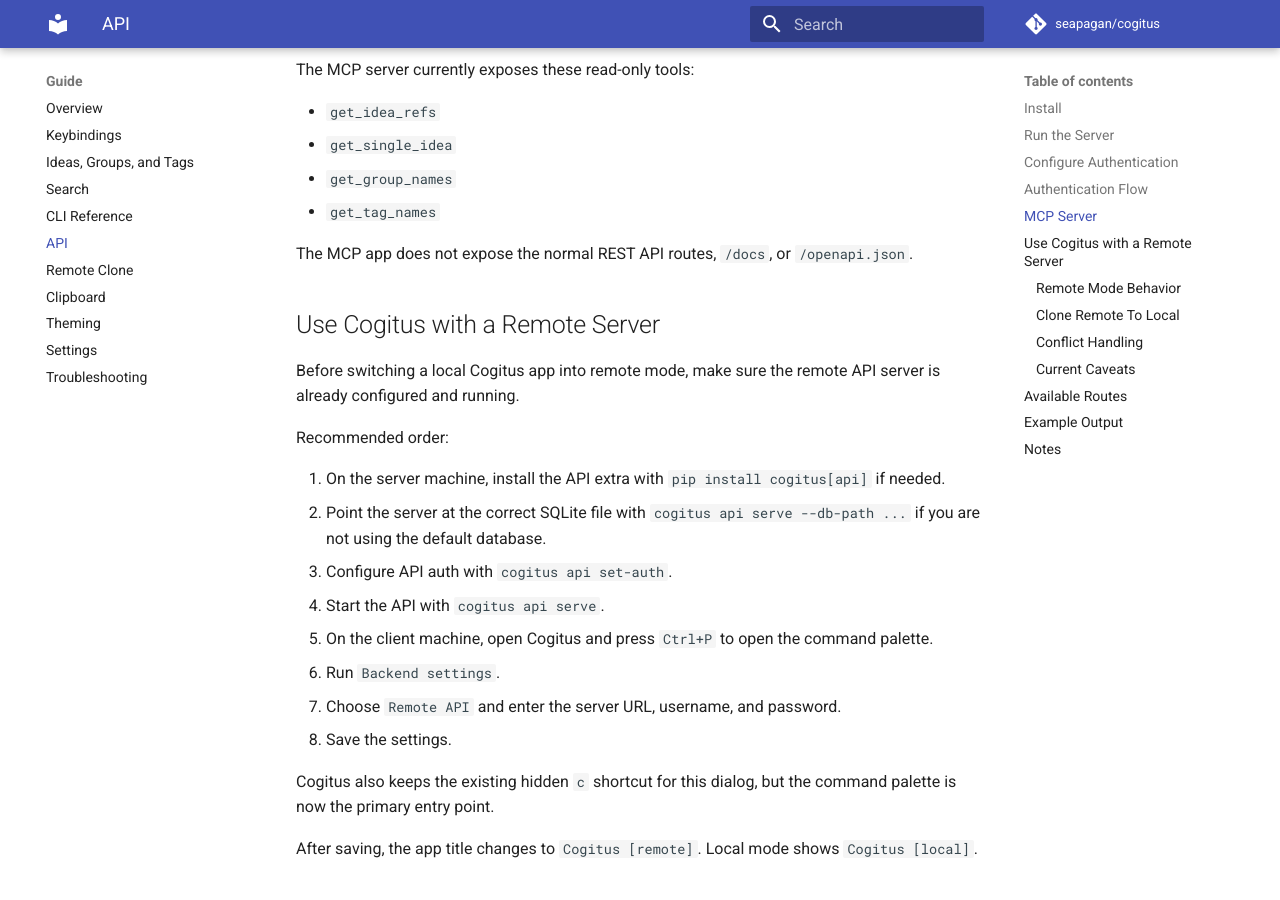
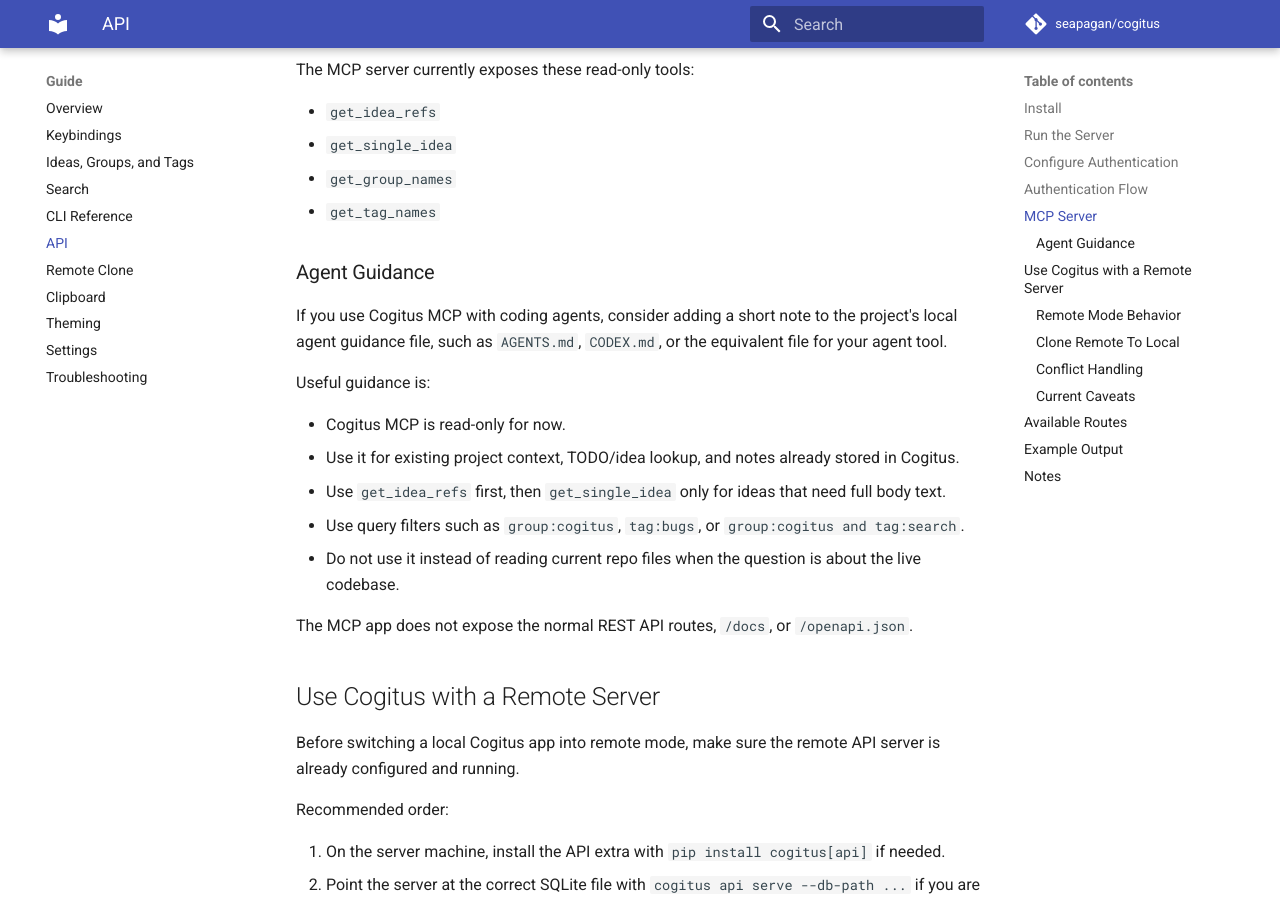
Before and after one commit to seapagan/cogitus, an MkDocs documentation site: the page built from docs/user-guide/api.md, in a window 1280 px wide and 900 px high, scrolled down 3263 px. Built offline with MkDocs 1.6.1 and Material for MkDocs 9.7.7, drawn with Linux system fonts in a browser that asks for light colours; comment, search, counter and statistics services are not loaded.

Commit message:
docs: add MCP agent guidance
Signed-off-by: Grant Ramsay <seapagan@gmail.com>

```diff
--- a/docs/user-guide/api.md
+++ b/docs/user-guide/api.md
@@ -166,6 +166,24 @@
 - `get_group_names`
 - `get_tag_names`
 
+### Agent Guidance
+
+If you use Cogitus MCP with coding agents, consider adding a short note to the
+project's local agent guidance file, such as `AGENTS.md`, `CODEX.md`, or the
+equivalent file for your agent tool.
+
+Useful guidance is:
+
+- Cogitus MCP is read-only for now.
+- Use it for existing project context, TODO/idea lookup, and notes already
+  stored in Cogitus.
+- Use `get_idea_refs` first, then `get_single_idea` only for ideas that need
+  full body text.
+- Use query filters such as `group:cogitus`, `tag:bugs`, or
+  `group:cogitus and tag:search`.
+- Do not use it instead of reading current repo files when the question is
+  about the live codebase.
+
 The MCP app does not expose the normal REST API routes, `/docs`, or
 `/openapi.json`.
 
```
